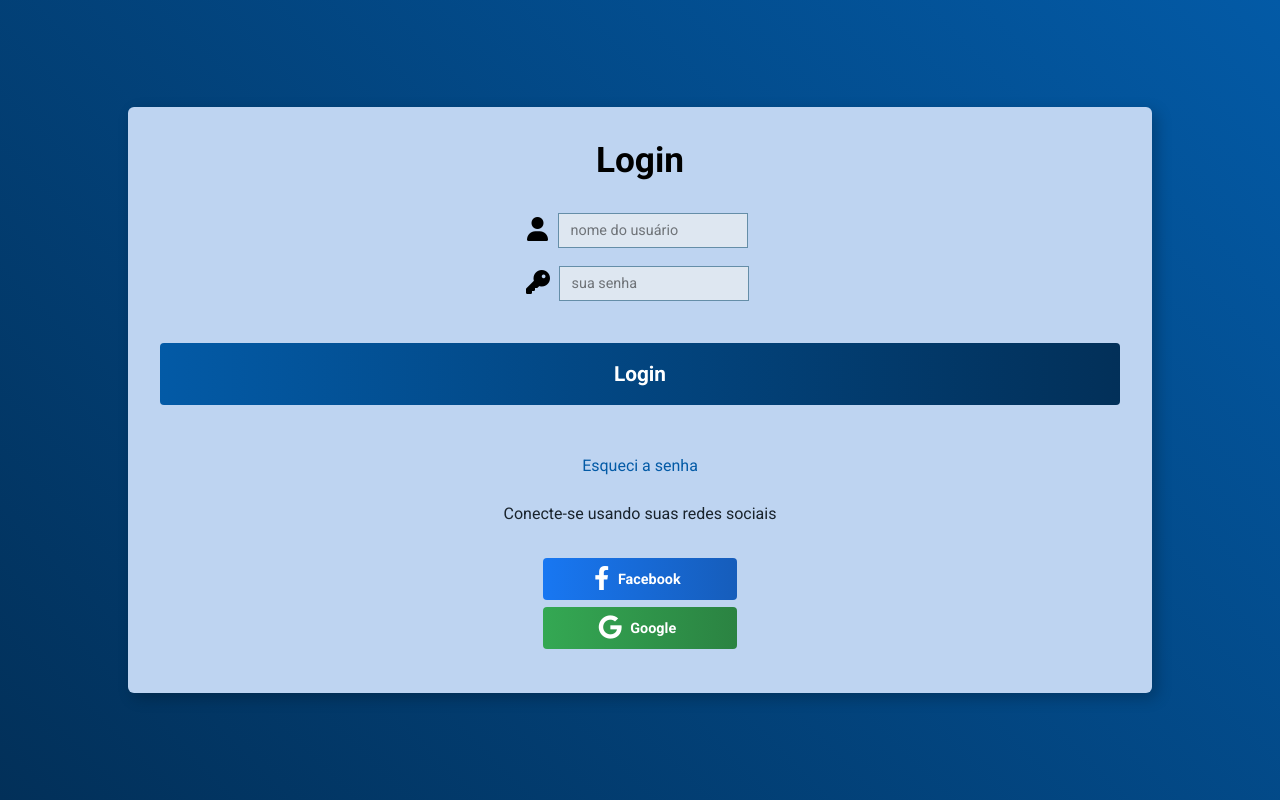
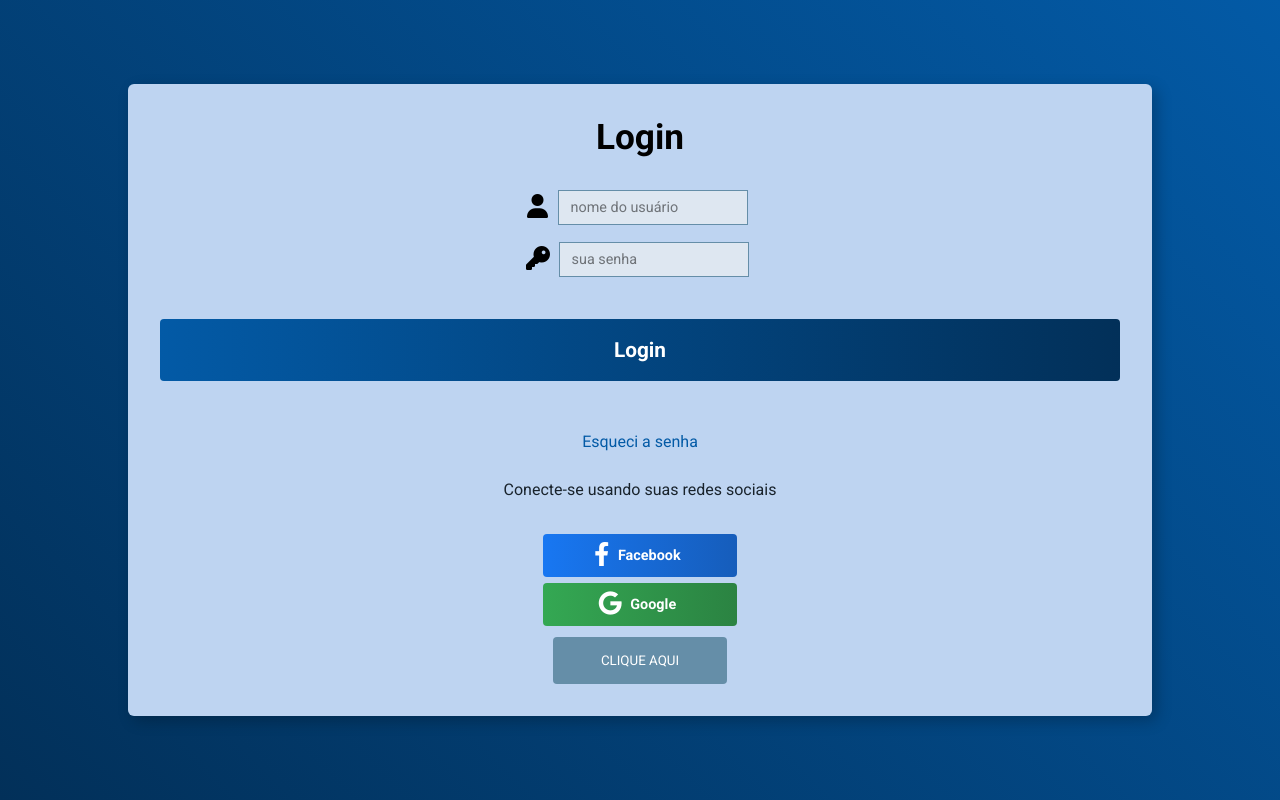
Before and after one commit to Abdoral97/Projeto-login02, a plain HTML site: page index.html in a window 1280 px wide. Drawn offline with Linux system fonts and the light colour scheme.

Commit message:
update style

```diff
--- a/estilos/style.css
+++ b/estilos/style.css
@@ -186,3 +186,12 @@ button{
 #igoogle:hover{
     background-image:linear-gradient(to left, #34A853, #2b8342) ;
 }
+
+#but1{
+    padding: 1rem 3rem;
+    background-color: #658ea8;
+    text-transform: uppercase;
+    border-radius: 4px;
+    display: block;
+    margin: auto;
+}
--- a/index.html
+++ b/index.html
@@ -46,6 +46,11 @@
                     </a>
                 </div>
 
+                <div id="but">
+                    <a href="#" >
+                        <button id="but1">Clique aqui</button>
+                    </a>
+                </div>
             </div>
 
         </div>
```
